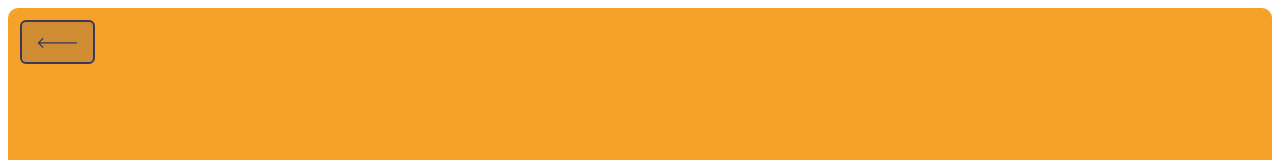
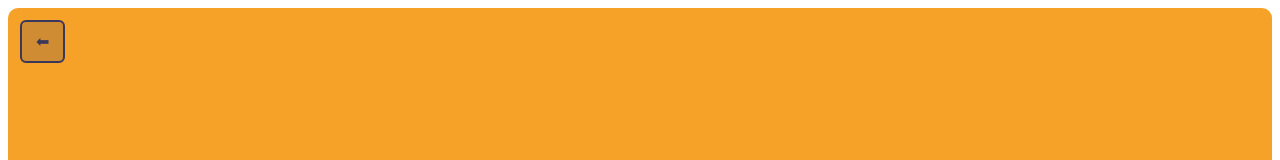
Before and after one commit to smuzaffarov/smuzaffarov.github.io, a website built with Vite: page first.html in a window 1280 px wide. Shown: the top 160 px of the page. Built offline with nearby package versions, Linux system fonts and the light colour scheme; a script that the page names is missing; a small style sheet from the web is missing.

Commit message:
MD file changes and description HTML arrow for safari

```diff
--- a/first.html
+++ b/first.html
@@ -23,7 +23,7 @@
     <body>
         <header>
             <div class="back-button">
-                <a type="button" href="index.html">&#x1F850;</a>
+                <a type="button" href="index.html">&#11013;</a>
             </div>
             <input type="search" id="search" name="search" placeholder="Search..." onkeyup="search_title()" />
         </header>
```
Also changed, not shown: fourth.html (+1 -1 lines), second.html (+1 -1 lines), third.html (+1 -1 lines).
